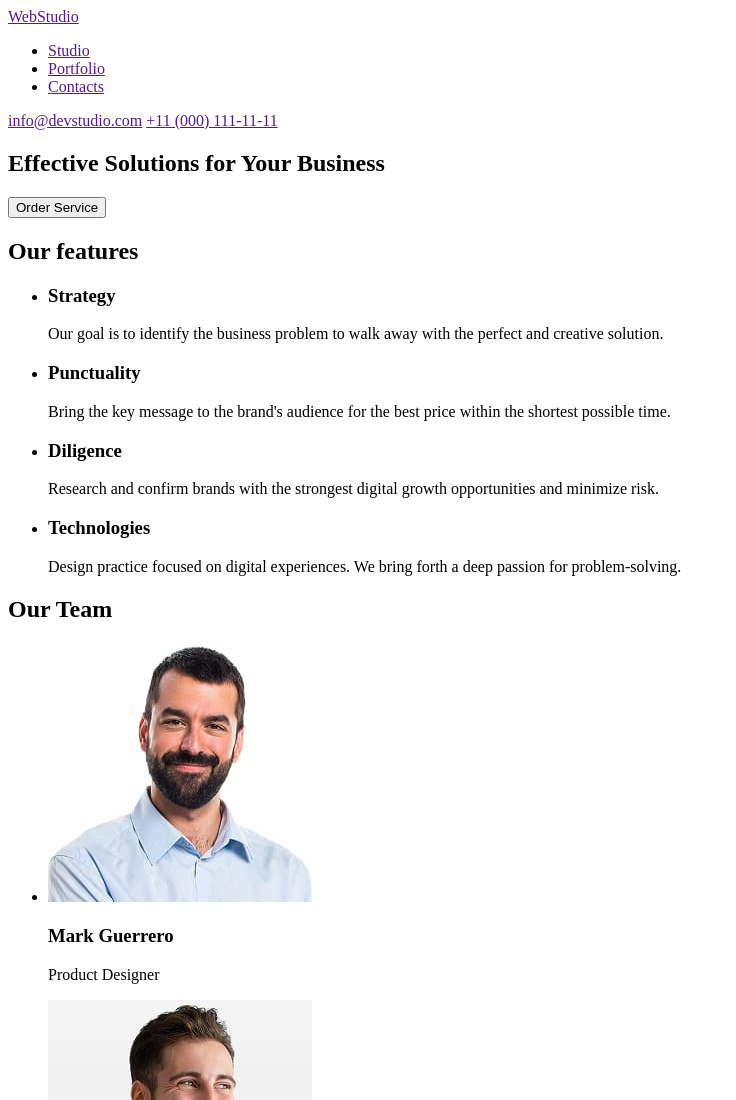
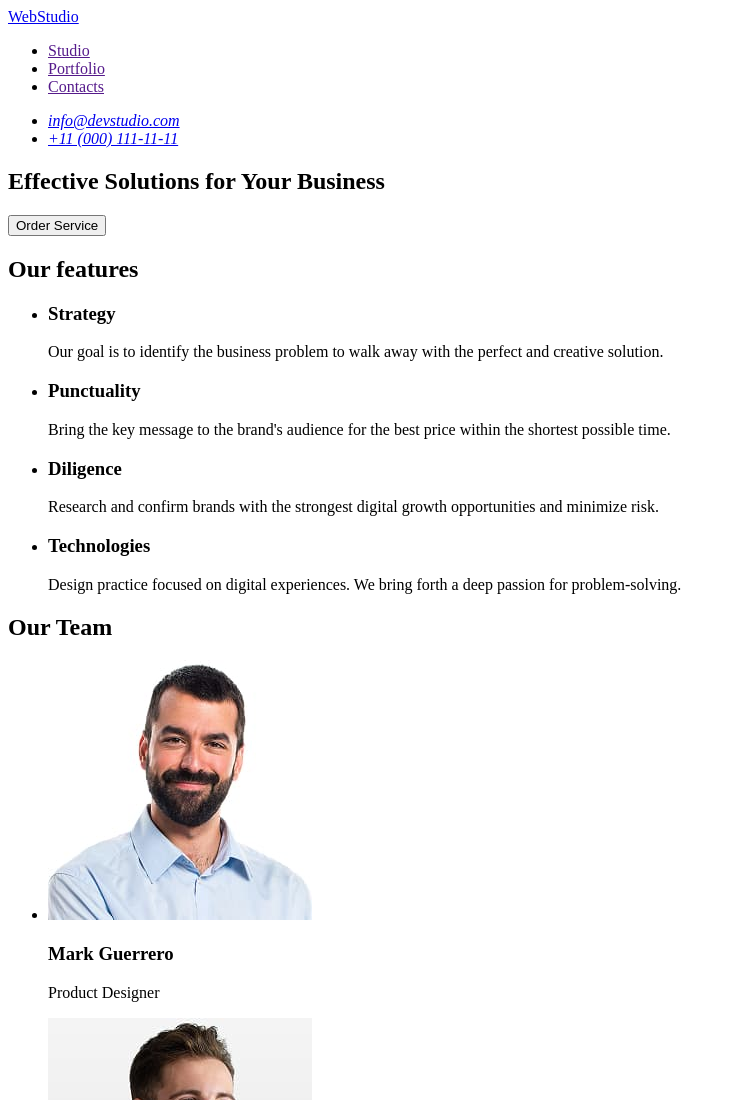
Before and after one commit to Vladimir-Petrovsky/goit-markup-hw-02, a plain HTML site: page index.html in a window 1280 px wide. Shown: the top 1100 px of the page, without its empty margins (0-736 px from the left). Drawn offline with Linux system fonts and the light colour scheme.

Commit message:
add address
add tag <address> in header

```diff
--- a/index.html
+++ b/index.html
@@ -8,7 +8,7 @@
 <body>
     <header>
         <nav>
-            <a href="">WebStudio</a>
+            <a href="./index.html">WebStudio</a>
             <ul>
                 <li>
                     <a href="">Studio</a>
@@ -21,8 +21,17 @@
                 </li>
             </ul>
         </nav>
-        <a href="">info@devstudio.com</a>
-        <a href="">+11 (000) 111-11-11</a>
+        <address>
+            <ul>
+                <li>
+                    <a href="mailto:info@devstudio.com">info@devstudio.com</a>
+                </li>
+                <li>
+                    <a href="tel:+110001111111">+11 (000) 111-11-11</a>
+                </li>
+            </ul>
+
+        </address>
     </header>
     <main>
         <section>
@@ -77,7 +86,7 @@
         </section>
     </main>
     <footer>
-        <a href="">WebStudio</a>
+        <a href="./index.html">WebStudio</a>
         <p>Increase the flow of customers and sales for your business with digital marketing & growth solutions.</p>
     </footer>
 </body>
```
